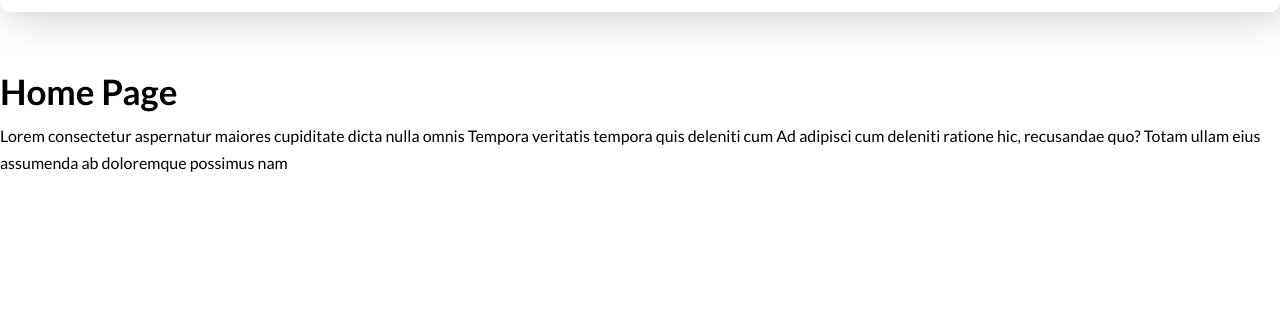
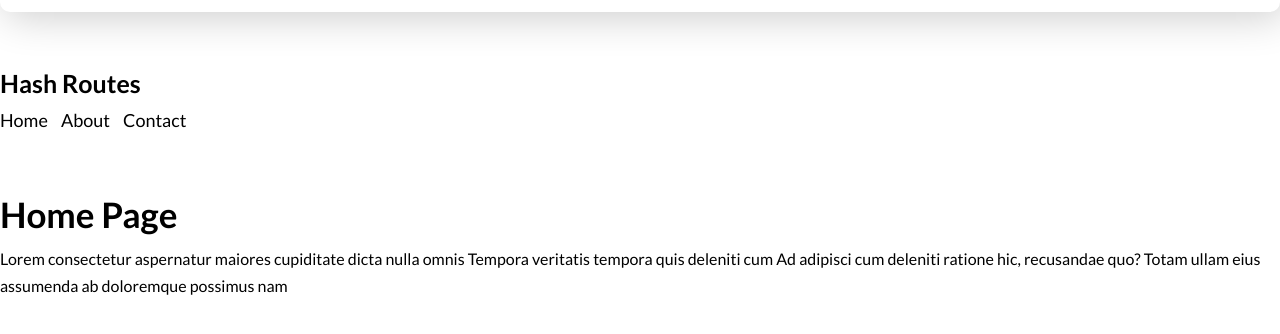
Before and after one commit to sassyelements/spa-router, a website built with Parcel: page index.html in a window 1280 px wide. Shown: the part 106-440 px from the top of the page. Built offline with nearby package versions, Linux system fonts and the light colour scheme.

Commit message:
Update index.html

```diff
--- a/index.html
+++ b/index.html
@@ -58,6 +58,22 @@
             </div>
         </nav>
     </header>
+    <div class="hash-nav" style="margin-bottom: 5rem;">
+        <div class="container">
+            <h3 class="heading-3">Hash Routes</h3>
+            <ul class="nav__list">
+                <li class="nav__item">
+                    <a class="nav__link lead" href="/">Home</a>
+                </li>
+                <li class="nav__item">
+                    <a class="nav__link lead" href="#about">About</a>
+                </li>
+                <li class="nav__item">
+                    <a class="nav__link lead" href="#contact">Contact</a>
+                </li>
+            </ul>
+        </div>
+    </div>
     <main class="main"></main>
 </body>
 </html>
```
